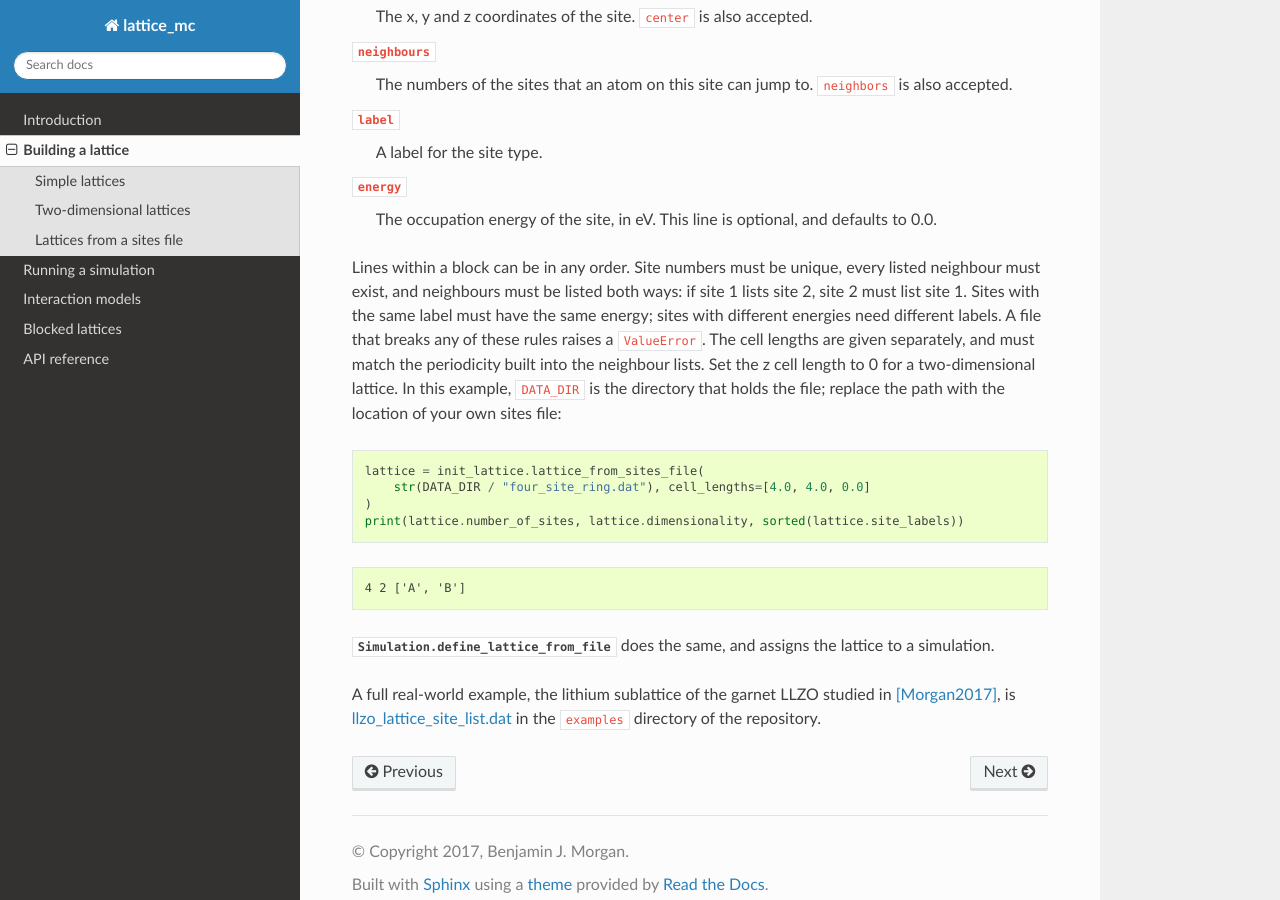
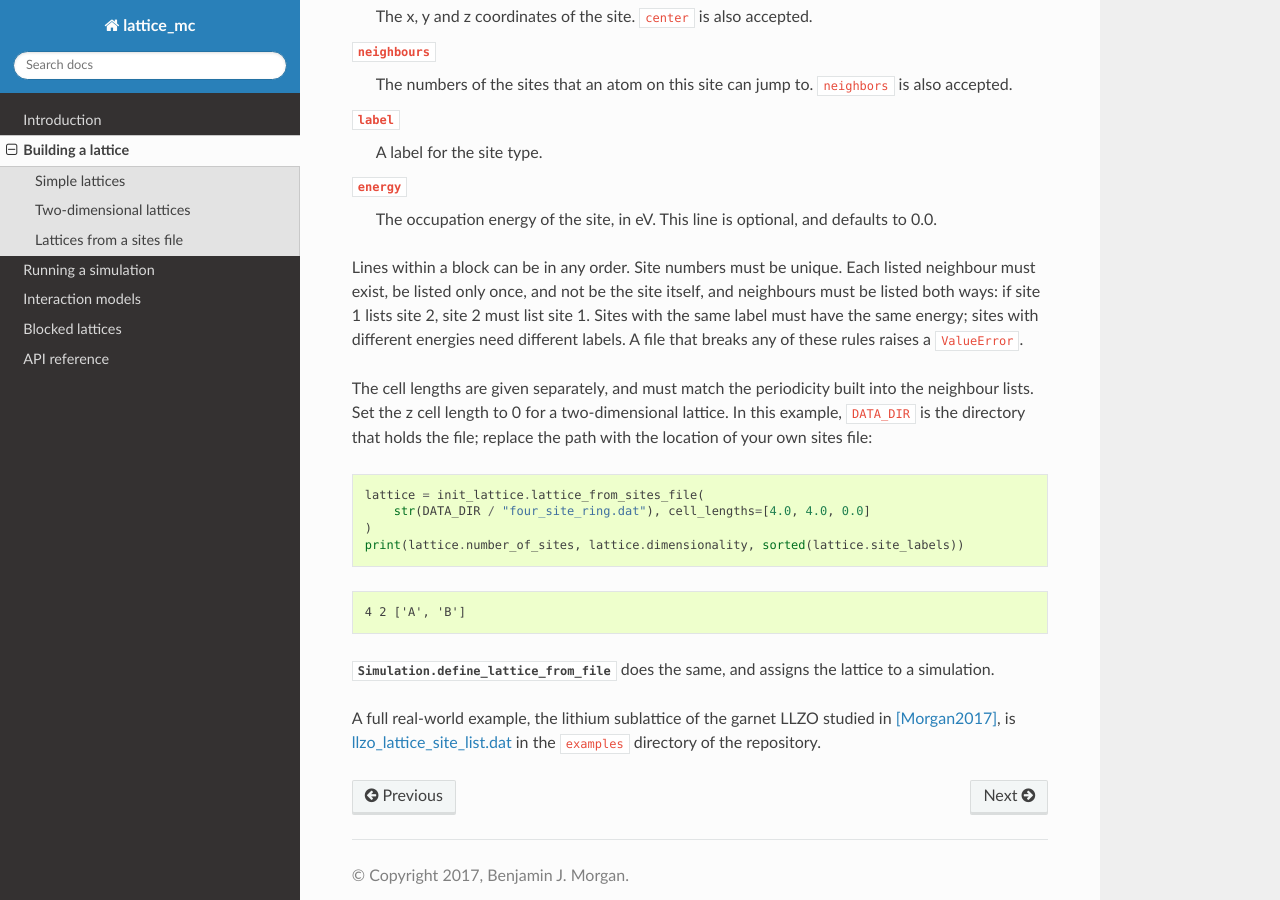
Before and after one commit to bjmorgan/lattice_mc, a Sphinx documentation site: the page built from docs/source/building_lattices.rst, in a window 1280 px wide and 900 px high, scrolled down 1804 px. Built offline with Sphinx 7.4.7 and the Read the Docs theme 3.1.0, drawn with Linux system fonts in a browser that asks for light colours.

Commit message:
Reject self and repeated neighbours in sites files
A site listing itself, or the same neighbour twice, loaded without error.
A repeated neighbour doubles the rate of jumps to that site and counts it
twice in the nearest-neighbour and coordination-number energies.

Raise ValueError for both, and test the remaining parser error branches:
a repeated key, a line without a colon, a centre without three
coordinates, a non-numeric value, a multi-word label and a non-integer
header. Rewrap the sites-file rules in the docs.

```diff
--- a/docs/source/building_lattices.rst
+++ b/docs/source/building_lattices.rst
@@ -90,15 +90,16 @@ Each block gives:
     The occupation energy of the site, in eV. This line is optional, and defaults to
     0.0.
 
-Lines within a block can be in any order. Site numbers must be unique, every listed
-neighbour must exist, and neighbours must be listed both ways: if site 1 lists site 2,
-site 2 must list site 1. Sites with the same label must have the same energy; sites
-with different energies need different labels. A file that breaks any of these rules
-raises a ``ValueError``. The cell lengths are given separately, and must match the
-periodicity built into the neighbour lists. Set
-the z cell length to 0 for a two-dimensional lattice. In this example, ``DATA_DIR`` is
-the directory that holds the file; replace the path with the location of your own
-sites file:
+Lines within a block can be in any order. Site numbers must be unique. Each listed
+neighbour must exist, be listed only once, and not be the site itself, and neighbours
+must be listed both ways: if site 1 lists site 2, site 2 must list site 1. Sites with
+the same label must have the same energy; sites with different energies need different
+labels. A file that breaks any of these rules raises a ``ValueError``.
+
+The cell lengths are given separately, and must match the periodicity built into the
+neighbour lists. Set the z cell length to 0 for a two-dimensional lattice. In this
+example, ``DATA_DIR`` is the directory that holds the file; replace the path with the
+location of your own sites file:
 
 .. testcode::
 
```
Also changed, not shown: 2 other files.
